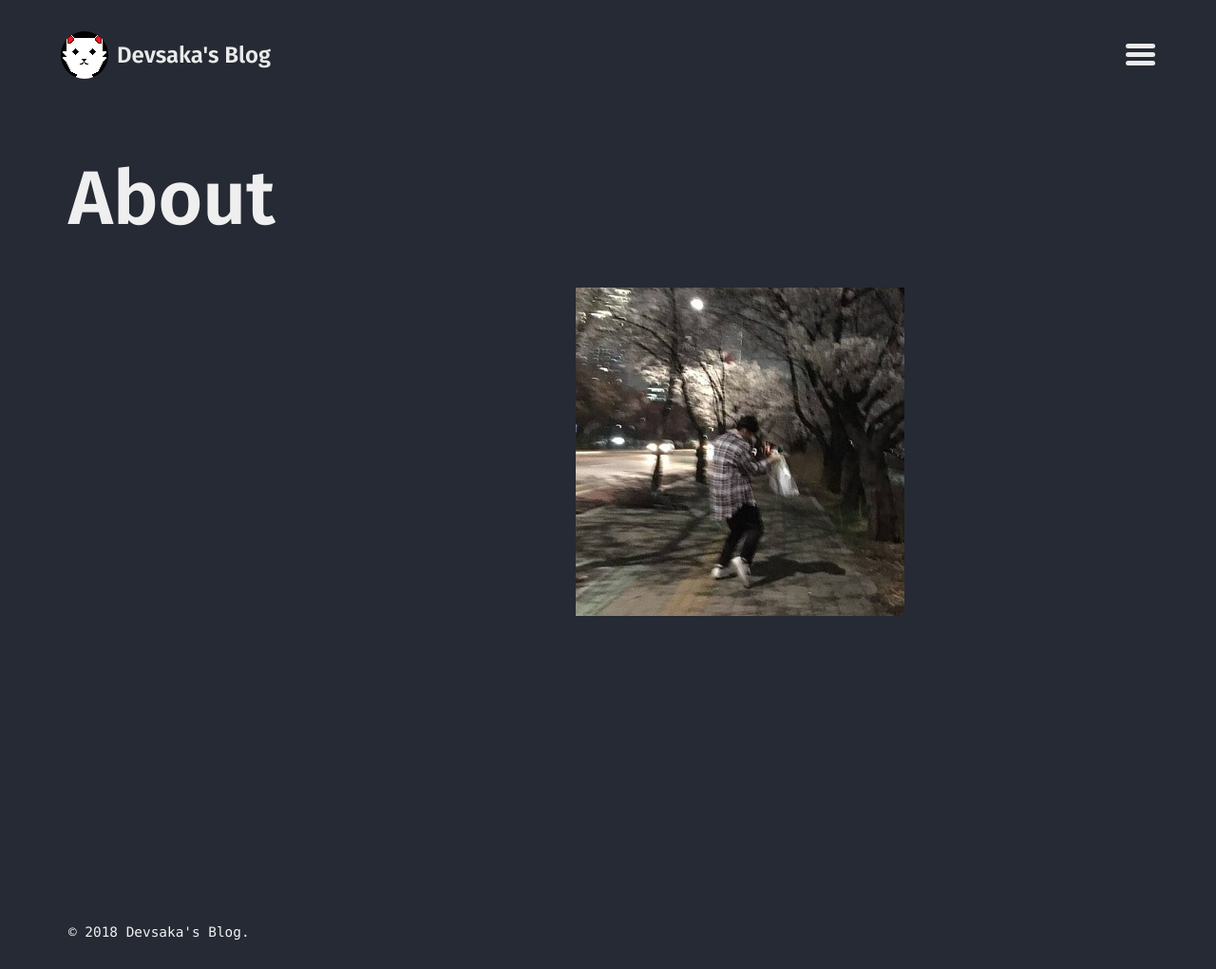
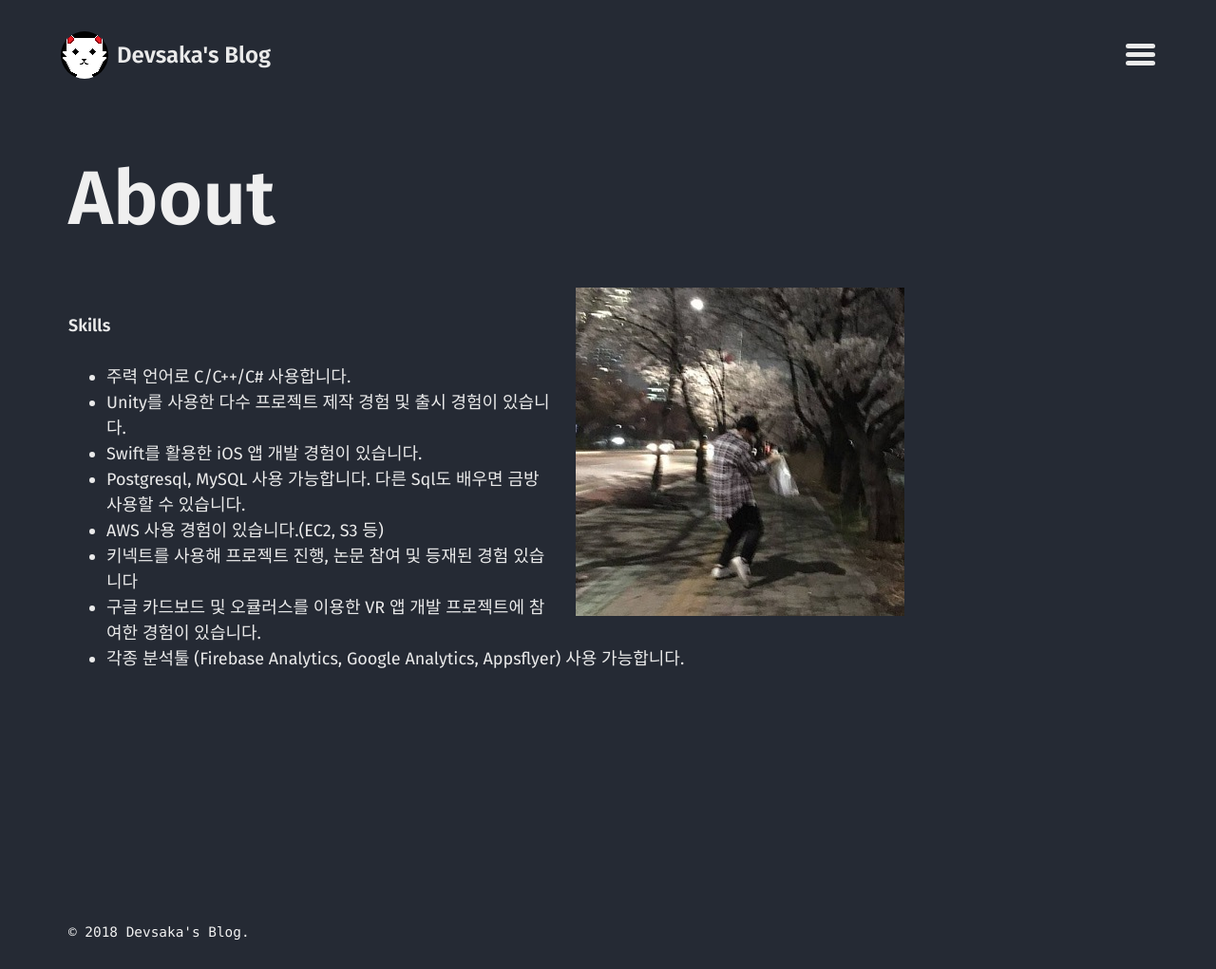
Before and after one commit to mmistakes/jekyll-theme-basically-basic, a Jekyll site: the page built from about.md, in a window 1280 px wide. Shown: the whole page at 95% size. Built offline with Jekyll 4.4.1, drawn with Linux system fonts in a browser that asks for light colours.

Commit message:
Update about.md

```diff
--- a/about.md
+++ b/about.md
@@ -4,3 +4,13 @@ layout: about
 ---
 
 ![image-right]({{ site.url }}{{ site.baseurl }}/assets/images/profile.jpg){: .align-right}
+
+**Skills**
+- 주력 언어로 C/C++/C# 사용합니다.
+- Unity를 사용한 다수 프로젝트 제작 경험 및 출시 경험이 있습니다.
+- Swift를 활용한 iOS 앱 개발 경험이 있습니다.
+- Postgresql, MySQL 사용 가능합니다. 다른 Sql도 배우면 금방 사용할 수 있습니다.
+- AWS 사용 경험이 있습니다.(EC2, S3 등)
+- 키넥트를 사용해 프로젝트 진행, 논문 참여 및 등재된 경험 있습니다
+- 구글 카드보드 및 오큘러스를 이용한 VR 앱 개발 프로젝트에 참여한 경험이 있습니다.
+- 각종 분석툴 (Firebase Analytics, Google Analytics, Appsflyer) 사용 가능합니다.
```
